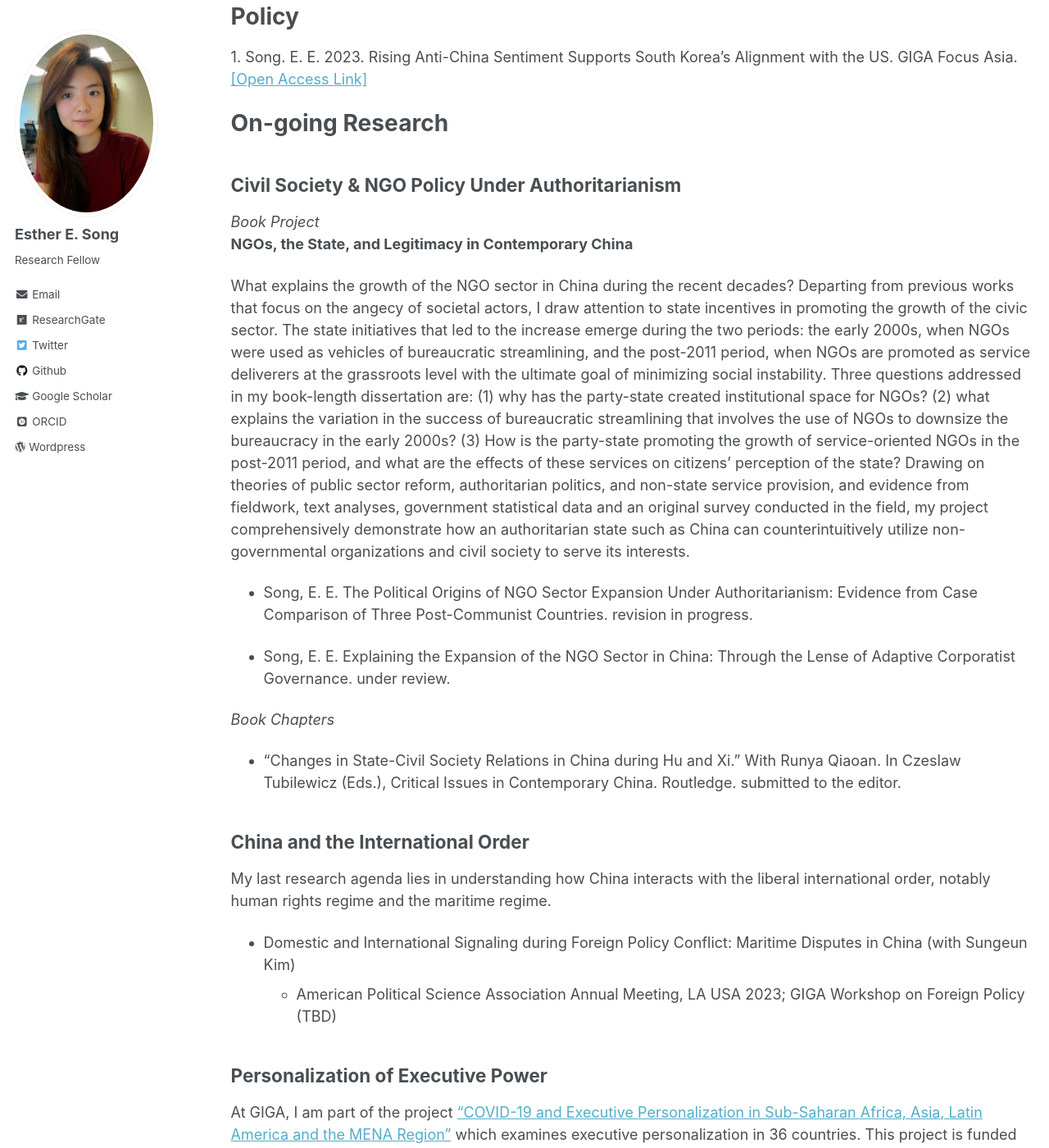
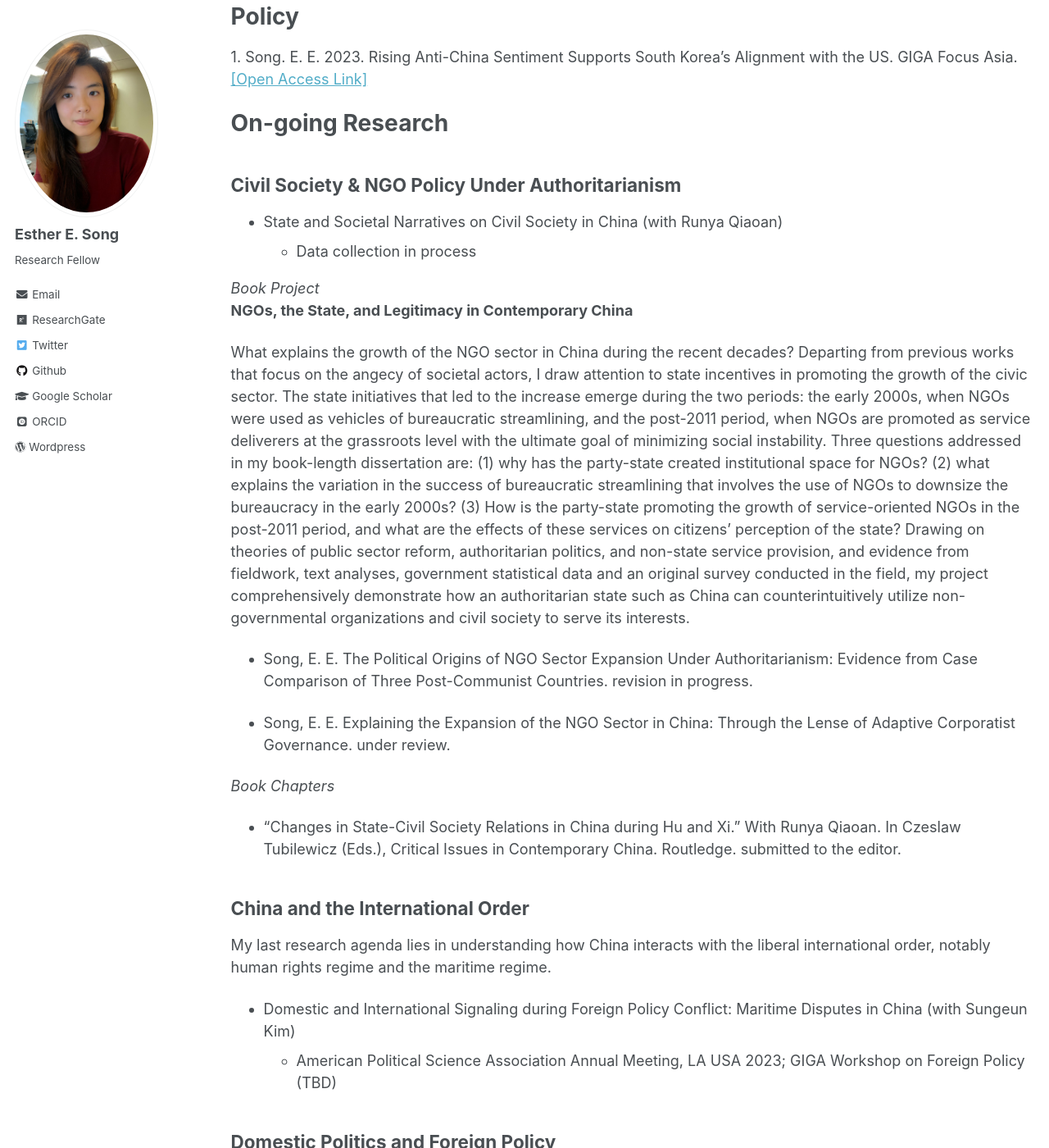
Before and after one commit to ehsong/ehsong.github.io, a Jekyll site: the page built from _pages/research.md, in a window 1280 px wide and 1400 px high, scrolled down 1183 px. Shown: the whole window at 82% size. Built offline with Jekyll 4.4.1, drawn with Linux system fonts in a browser that asks for light colours; some web fonts are replaced; some of the changed text lies outside the part shown.

Commit message:
Update research.md

```diff
--- a/_pages/research.md
+++ b/_pages/research.md
@@ -37,6 +37,9 @@
 # On-going Research
 ## Civil Society & NGO Policy Under Authoritarianism
 
+* State and Societal Narratives on Civil Society in China (with Runya Qiaoan)
+  * Data collection in process
+
 *Book Project*
 **NGOs, the State, and Legitimacy in Contemporary China**
 
@@ -57,6 +60,11 @@
 * Domestic and International Signaling during Foreign Policy Conflict: Maritime Disputes in China (with Sungeun Kim)
   * American Political Science Association Annual Meeting, LA USA 2023; GIGA Workshop on Foreign Policy (TBD)
 
+## Domestic Politics and Foreign Policy
+
+* South Korean's Views on Cross-Strait Conflict
+  * Data collection in process.
+
 ## Personalization of Executive Power
 
 At GIGA, I am part of the project [“COVID-19 and Executive Personalization in Sub-Saharan Africa, Asia, Latin America and the MENA Region”](https://www.giga-hamburg.de/en/research-and-transfer/projects/covid-19-executive-personalization-sub-saharan-africa-asia-latin-america-mena-region) which examines executive personalization in 36 countries. This project is funded by the German Research Foundation. I have several working papers building on the conceptual framework our team has established during our project.
```
